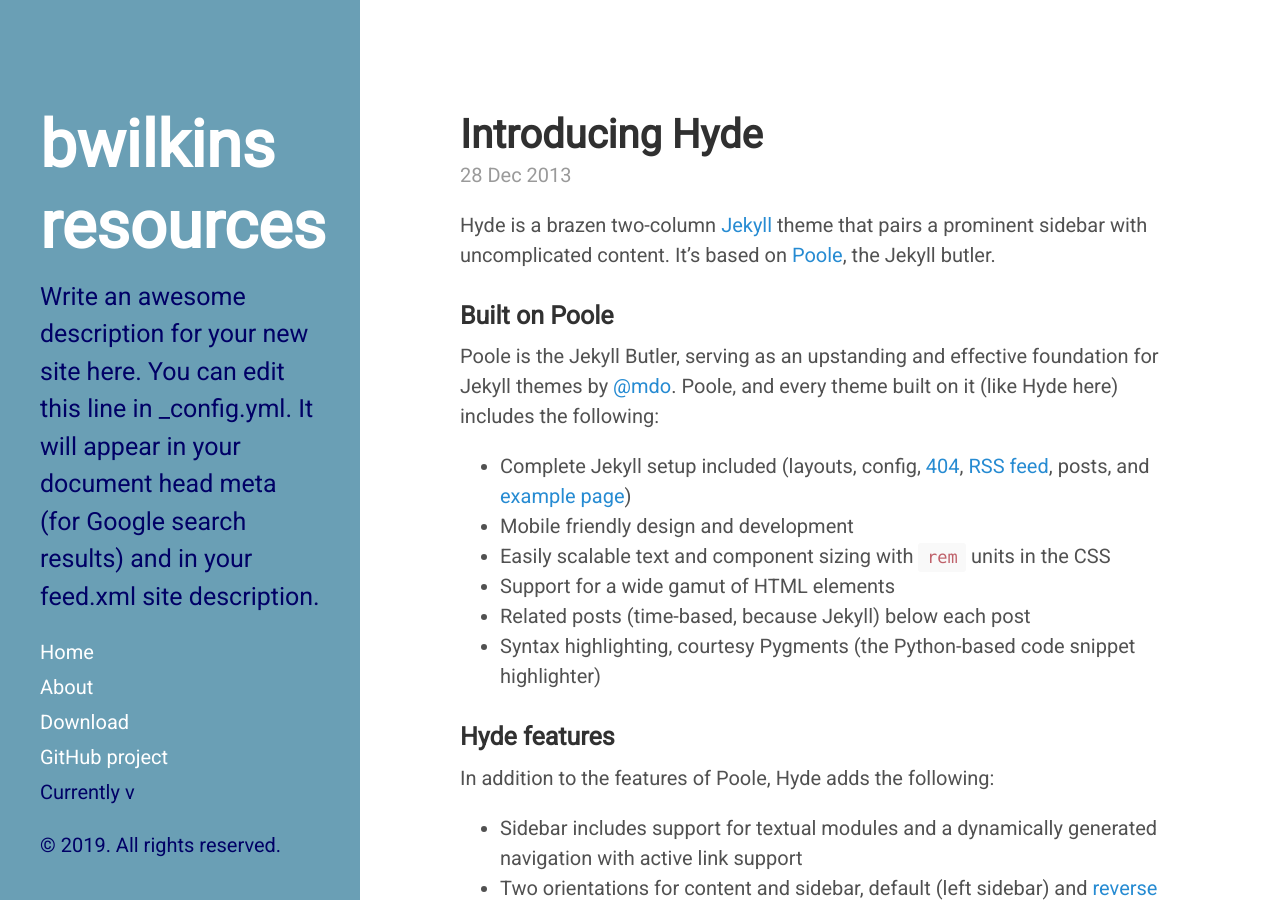
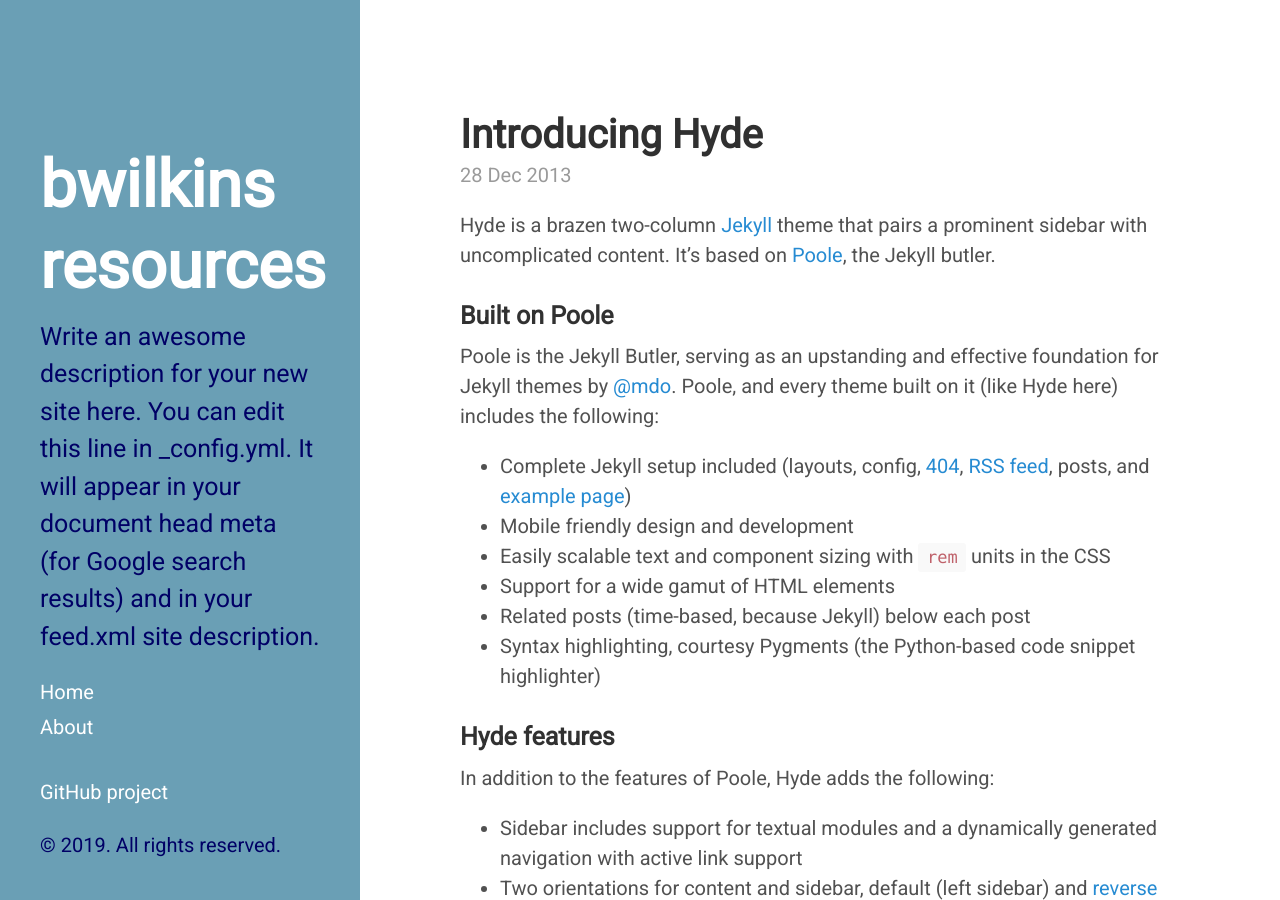
Before and after one commit to wilkinsb/wilkinsb.github.io, a Jekyll site: the page built from index.html, in a window 1280 px wide and 900 px high. Built offline with Jekyll 4.4.1, drawn with Linux system fonts in a browser that asks for light colours; the list of posts is cut into pages by our own code.

Commit message:
update sidebar links

```diff
--- a/_includes/sidebar.html
+++ b/_includes/sidebar.html
@@ -13,7 +13,7 @@
     </div>
 
     <nav class="sidebar-nav">
-      <a class="sidebar-nav-item{% if page.url == site.baseurl %} active{% endif %}" href="{{ site.baseurl }}">Home</a>
+      <a class="sidebar-nav-item{% if page.url == site.baseurl %} active{% endif %}" href="{{ site.url }}">Home</a>
 
       {% comment %}
         The code below dynamically generates a sidebar nav of pages with
@@ -28,10 +28,8 @@
           {% endif %}
         {% endif %}
       {% endfor %}
-
-      <a class="sidebar-nav-item" href="{{ site.github.repo }}/archive/v{{ site.version }}.zip">Download</a>
+      <br>
       <a class="sidebar-nav-item" href="{{ site.github.repo }}">GitHub project</a>
-      <span class="sidebar-nav-item">Currently v{{ site.version }}</span>
     </nav>
 
     <p>&copy; {{ site.time | date: '%Y' }}. All rights reserved.</p>
```
